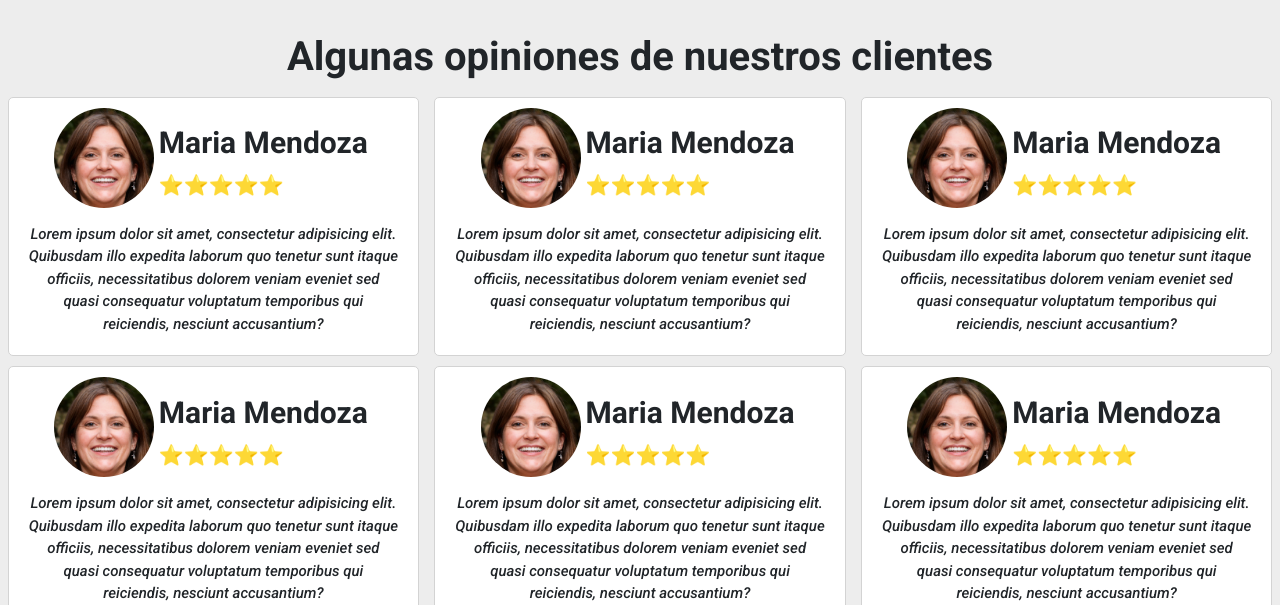
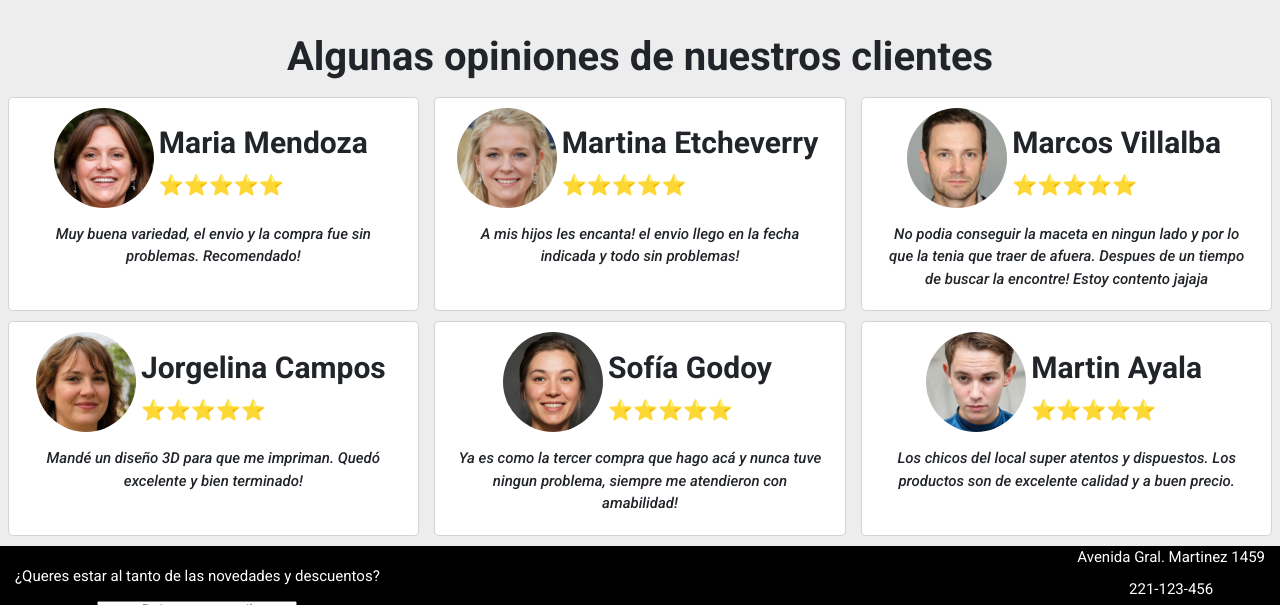
Before and after one commit to SantiFraga/chegadgets, a plain HTML site: page pages/quienessomos.html in a window 1280 px wide. Shown: the part 1752-2357 px from the top of the page. Drawn offline with nearby package versions, Linux system fonts and the light colour scheme.

Commit message:
agregué imagenes de productos y descripciones reales

```diff
--- a/pages/quienessomos.html
+++ b/pages/quienessomos.html
@@ -94,67 +94,67 @@
                                 <p class="estrellasReviews ">⭐⭐⭐⭐⭐</p>
                             </div>
                         </div>
-                        <p class="textoReviews">Lorem ipsum dolor sit amet, consectetur adipisicing elit. Quibusdam illo expedita laborum quo tenetur sunt itaque officiis, necessitatibus dolorem veniam eveniet sed quasi consequatur voluptatum temporibus qui reiciendis, nesciunt accusantium?</p>
+                        <p class="textoReviews">Muy buena variedad, el envio y la compra fue sin problemas. Recomendado!</p>
                     </article>
                 </div>
                 <div class="d-flex col-sm-6 col-md-4 col-lg-4 justify-content-center">
                     <article class="reviewsCard">
                         <div class="d-flex align-items-center align-content-center justify-content-center">
-                            <img src="../assets/images/user1.jpg" alt="user1" class="userOpinionesImg">
+                            <img src="../assets/images/user2.jpg" alt="user2" class="userOpinionesImg">
                             <div class="d-flex flex-column">
-                                <p class="nombreReviews">Maria Mendoza</p>
+                                <p class="nombreReviews">Martina Etcheverry</p>
                                 <p class="estrellasReviews ">⭐⭐⭐⭐⭐</p>
                             </div>
                         </div>
-                        <p class="textoReviews">Lorem ipsum dolor sit amet, consectetur adipisicing elit. Quibusdam illo expedita laborum quo tenetur sunt itaque officiis, necessitatibus dolorem veniam eveniet sed quasi consequatur voluptatum temporibus qui reiciendis, nesciunt accusantium?</p>
+                        <p class="textoReviews">A mis hijos les encanta! el envio llego en la fecha indicada y todo sin problemas! </p>
                     </article>
                 </div>
                 <div class="d-flex col-sm-6 col-md-4 col-lg-4 justify-content-center">
                     <article class="reviewsCard">
                         <div class="d-flex align-items-center align-content-center justify-content-center">
-                            <img src="../assets/images/user1.jpg" alt="user1" class="userOpinionesImg">
+                            <img src="../assets/images/user3.jpg" alt="user3" class="userOpinionesImg">
                             <div class="d-flex flex-column">
-                                <p class="nombreReviews">Maria Mendoza</p>
+                                <p class="nombreReviews">Marcos Villalba</p>
                                 <p class="estrellasReviews ">⭐⭐⭐⭐⭐</p>
                             </div>
                         </div>
-                        <p class="textoReviews">Lorem ipsum dolor sit amet, consectetur adipisicing elit. Quibusdam illo expedita laborum quo tenetur sunt itaque officiis, necessitatibus dolorem veniam eveniet sed quasi consequatur voluptatum temporibus qui reiciendis, nesciunt accusantium?</p>
+                        <p class="textoReviews">No podia conseguir la maceta en ningun lado y por lo que la tenia que traer de afuera. Despues de un tiempo de buscar la encontre! Estoy contento jajaja</p>
                     </article>
                 </div>
                 <div class="d-flex col-sm-6 col-md-4 col-lg-4 justify-content-center">
                     <article class="reviewsCard">
                         <div class="d-flex align-items-center align-content-center justify-content-center">
-                            <img src="../assets/images/user1.jpg" alt="user1" class="userOpinionesImg">
+                            <img src="../assets/images/user4.jpeg" alt="user4" class="userOpinionesImg">
                             <div class="d-flex flex-column">
-                                <p class="nombreReviews">Maria Mendoza</p>
+                                <p class="nombreReviews">Jorgelina Campos</p>
                                 <p class="estrellasReviews ">⭐⭐⭐⭐⭐</p>
                             </div>
                         </div>
-                        <p class="textoReviews">Lorem ipsum dolor sit amet, consectetur adipisicing elit. Quibusdam illo expedita laborum quo tenetur sunt itaque officiis, necessitatibus dolorem veniam eveniet sed quasi consequatur voluptatum temporibus qui reiciendis, nesciunt accusantium?</p>
+                        <p class="textoReviews">Mandé un diseño 3D para que me impriman. Quedó excelente y bien terminado!</p>
                     </article>
                 </div>
                 <div class="d-flex col-sm-6 col-md-4 col-lg-4 justify-content-center">
                     <article class="reviewsCard">
                         <div class="d-flex align-items-center align-content-center justify-content-center">
-                            <img src="../assets/images/user1.jpg" alt="user1" class="userOpinionesImg">
+                            <img src="../assets/images/user5.jpeg" alt="user5" class="userOpinionesImg">
                             <div class="d-flex flex-column">
-                                <p class="nombreReviews">Maria Mendoza</p>
+                                <p class="nombreReviews">Sofía Godoy</p>
                                 <p class="estrellasReviews ">⭐⭐⭐⭐⭐</p>
                             </div>
                         </div>
-                        <p class="textoReviews">Lorem ipsum dolor sit amet, consectetur adipisicing elit. Quibusdam illo expedita laborum quo tenetur sunt itaque officiis, necessitatibus dolorem veniam eveniet sed quasi consequatur voluptatum temporibus qui reiciendis, nesciunt accusantium?</p>
+                        <p class="textoReviews">Ya es como la tercer compra que hago acá y nunca tuve ningun problema, siempre me atendieron con amabilidad!</p>
                     </article>
                 </div>
                 <div class="d-flex col-sm-6 col-md-4 col-lg-4 justify-content-center">
                     <article class="reviewsCard">
                         <div class="d-flex align-items-center align-content-center justify-content-center">
-                            <img src="../assets/images/user1.jpg" alt="user1" class="userOpinionesImg">
+                            <img src="../assets/images/user6.jpeg" alt="user6" class="userOpinionesImg">
                             <div class="d-flex flex-column">
-                                <p class="nombreReviews">Maria Mendoza</p>
+                                <p class="nombreReviews">Martin Ayala</p>
                                 <p class="estrellasReviews ">⭐⭐⭐⭐⭐</p>
                             </div>
                         </div>
-                        <p class="textoReviews">Lorem ipsum dolor sit amet, consectetur adipisicing elit. Quibusdam illo expedita laborum quo tenetur sunt itaque officiis, necessitatibus dolorem veniam eveniet sed quasi consequatur voluptatum temporibus qui reiciendis, nesciunt accusantium?</p>
+                        <p class="textoReviews">Los chicos del local super atentos y dispuestos. Los productos son de excelente calidad y a buen precio.</p>
                     </article>
                 </div>
             </div>
--- a/styles/styles.css
+++ b/styles/styles.css
@@ -314,10 +314,12 @@ padding: 5px;
 }
 .tituloMisCompras{
     font-size: 4rem;
+    max-width: 40rem;
 }
 .descripcionMisCompras{
     font-size: 3rem;
     color: grey;
+    max-width: 40rem;
 }
 .EstadoProductoMisCompras1{
     font-size: 2rem;
@@ -493,7 +495,12 @@ border-radius: 0.5rem;
     .EstadoProductoMisCompras3{
         text-align: center;
     }
-
+    .tituloMisCompras{
+        text-align: center;
+    }
+    .descripcionMisCompras{
+        text-align: center;
+    }
 }
 @media (max-width:576px) {
     .perfilsecciones{
```
Also changed, not shown: pages/miscompras.html (+11 -11 lines), assets/images/lamparalevita.webp (added), assets/images/multicable.webp (added), assets/images/user4.jpeg (added), assets/images/user5.jpeg (added), assets/images/user6.jpeg (added).
